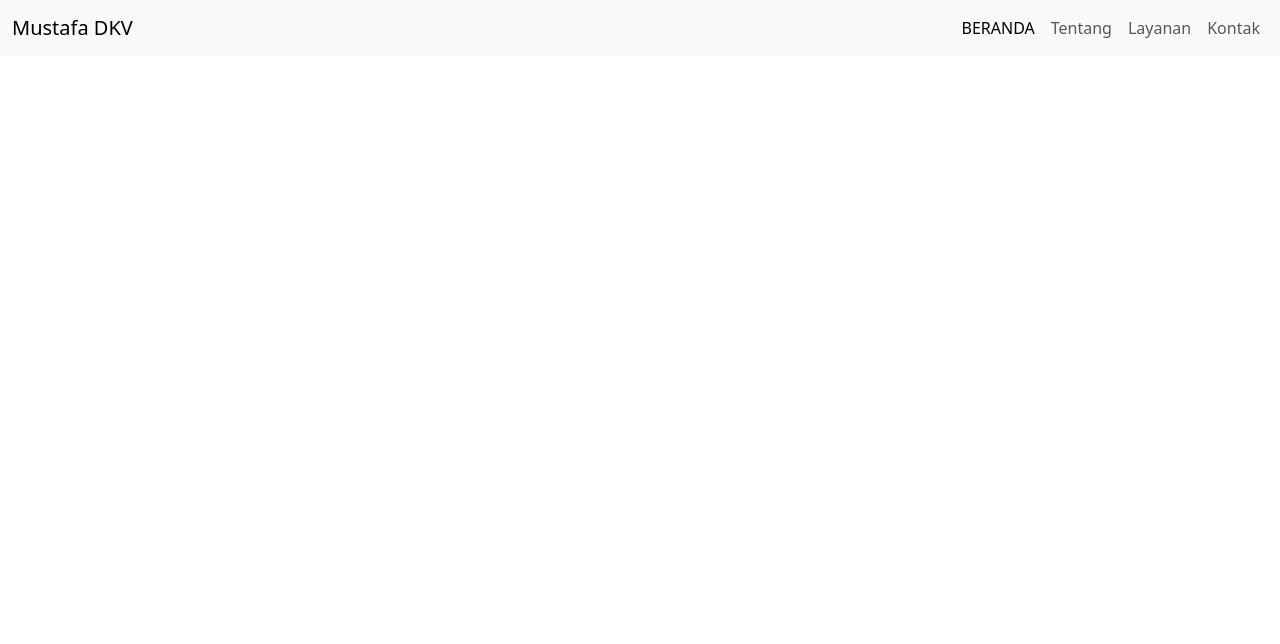
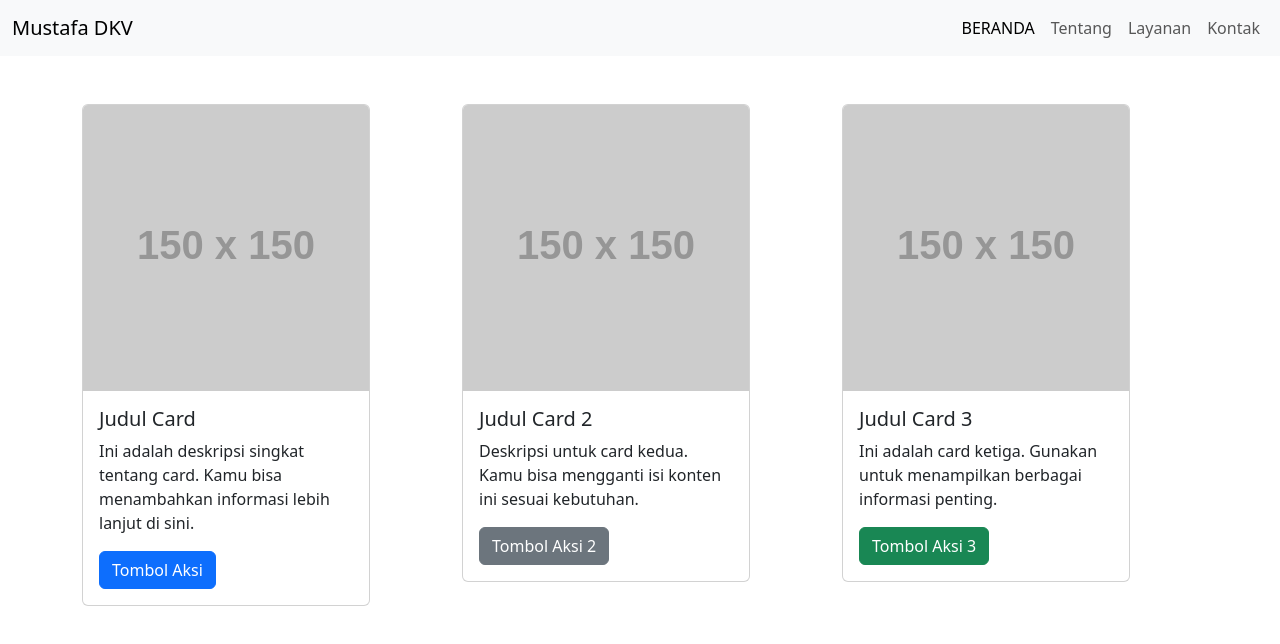
Before and after one commit to mustafa-02/skadelispro, a plain HTML site: page xiDKVStudent/mustafa/index.html in a window 1280 px wide. Drawn offline with nearby package versions, Linux system fonts and the light colour scheme; placeholder pictures from the web are drawn by us.

Commit message:
UPDATE index.html by Mustafa

```diff
--- a/xiDKVStudent/mustafa/index.html
+++ b/xiDKVStudent/mustafa/index.html
@@ -35,6 +35,46 @@
     </div>
   </nav>
 
+  <div class="container mt-5">
+    <div class="row">
+      <!-- Card pertama -->
+      <div class="col-md-4">
+        <div class="card" style="width: 18rem;">
+          <img src="https://via.placeholder.com/150" class="card-img-top" alt="Gambar Card">
+          <div class="card-body">
+            <h5 class="card-title">Judul Card</h5>
+            <p class="card-text">Ini adalah deskripsi singkat tentang card. Kamu bisa menambahkan informasi lebih lanjut di sini.</p>
+            <a href="#" class="btn btn-primary">Tombol Aksi</a>
+          </div>
+        </div>
+      </div>
+
+      <!-- Card kedua -->
+      <div class="col-md-4">
+        <div class="card" style="width: 18rem;">
+          <img src="https://via.placeholder.com/150" class="card-img-top" alt="Gambar Card">
+          <div class="card-body">
+            <h5 class="card-title">Judul Card 2</h5>
+            <p class="card-text">Deskripsi untuk card kedua. Kamu bisa mengganti isi konten ini sesuai kebutuhan.</p>
+            <a href="#" class="btn btn-secondary">Tombol Aksi 2</a>
+          </div>
+        </div>
+      </div>
+
+      <!-- Card ketiga -->
+      <div class="col-md-4">
+        <div class="card" style="width: 18rem;">
+          <img src="https://via.placeholder.com/150" class="card-img-top" alt="Gambar Card">
+          <div class="card-body">
+            <h5 class="card-title">Judul Card 3</h5>
+            <p class="card-text">Ini adalah card ketiga. Gunakan untuk menampilkan berbagai informasi penting.</p>
+            <a href="#" class="btn btn-success">Tombol Aksi 3</a>
+          </div>
+        </div>
+      </div>
+    </div>
+  </div>
+
   <!-- Link ke Bootstrap 5 JS dan Popper -->
   <script src="https://cdn.jsdelivr.net/npm/@popperjs/core@2.11.6/dist/umd/popper.min.js"></script>
   <script src="https://cdn.jsdelivr.net/npm/bootstrap@5.3.0-alpha1/dist/js/bootstrap.min.js"></script>
```
Also changed, not shown: 2 other files.
